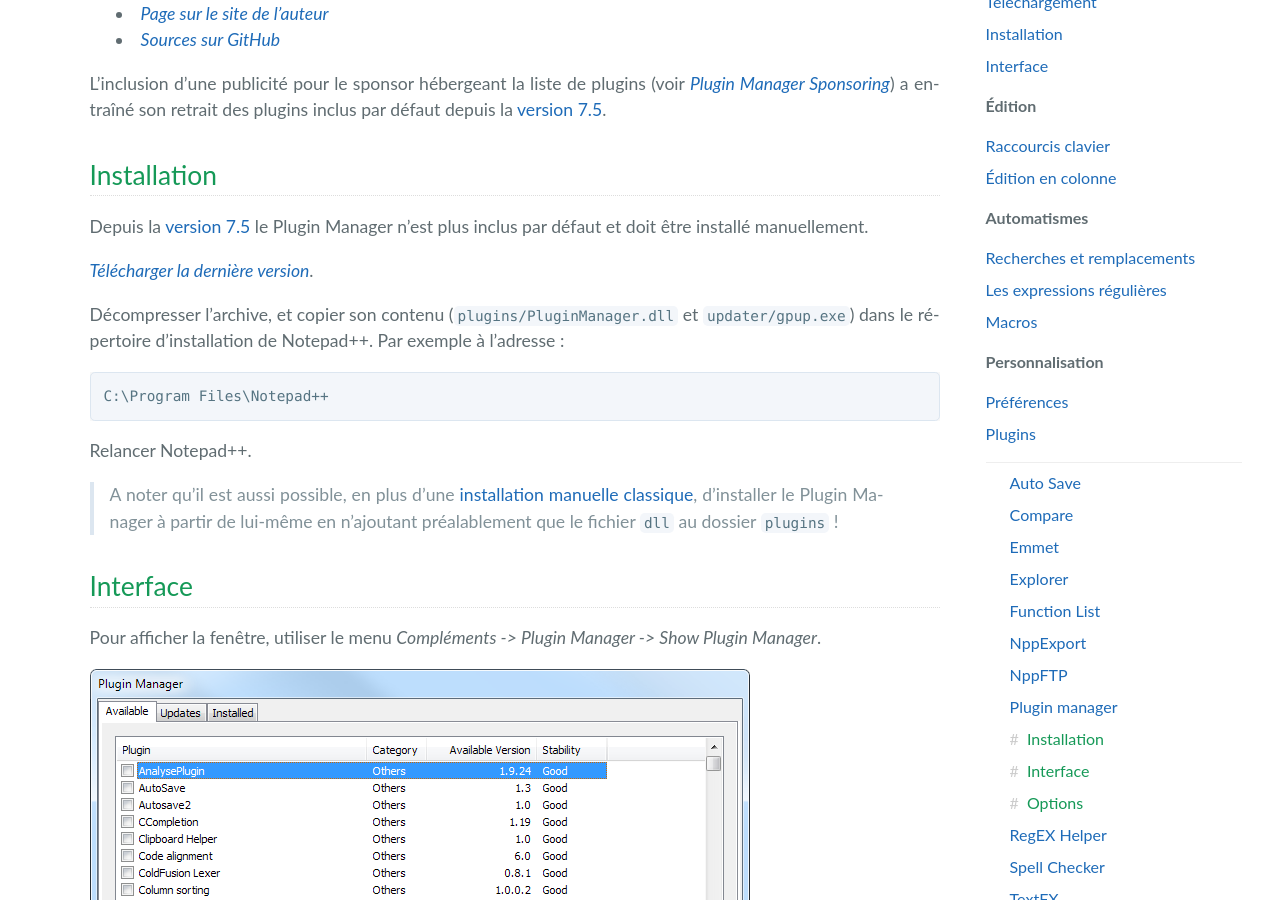
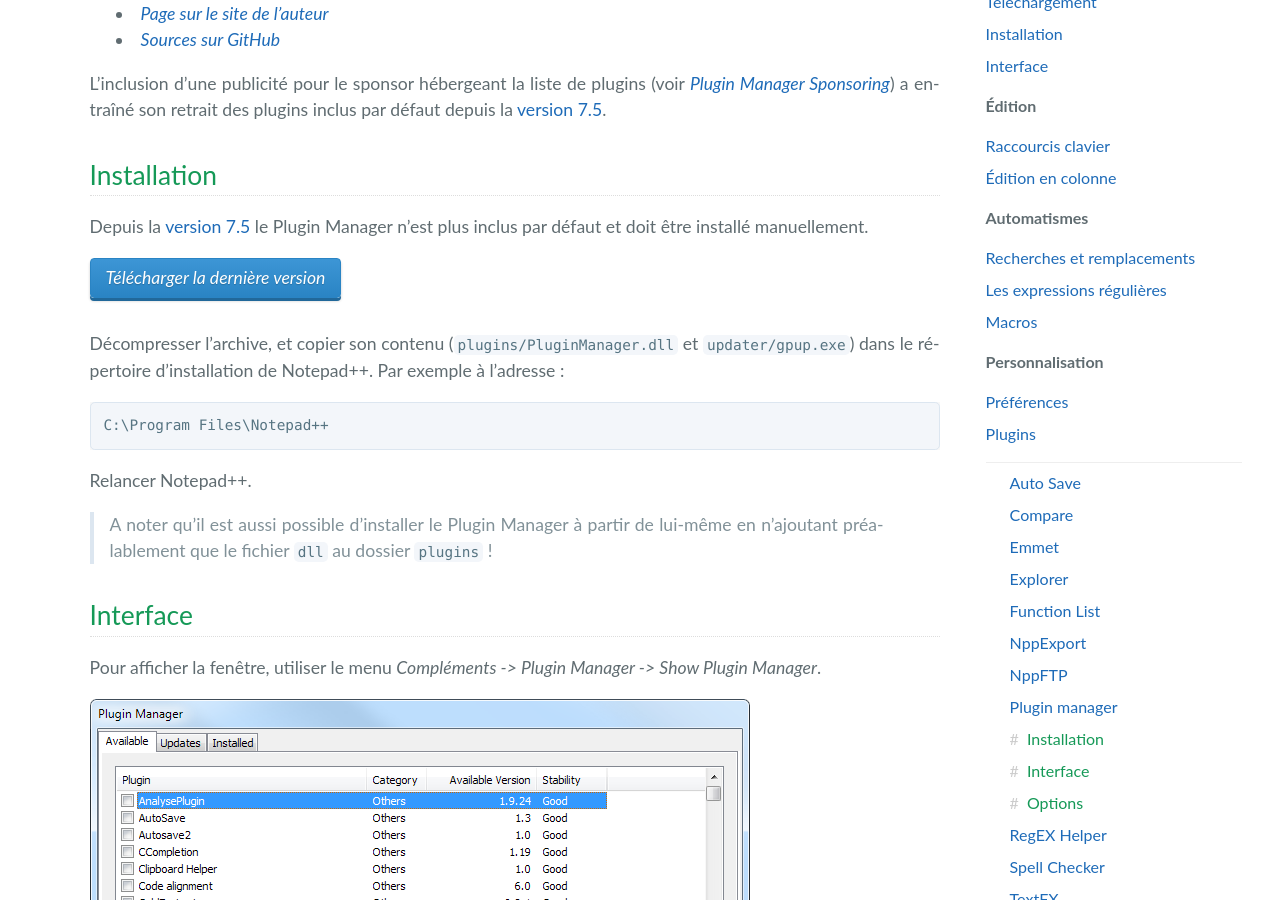
Before and after one commit to popnikos/nppmanuel, a Jekyll site: the page built from _pages/plugins/plugin-manager.md, in a window 1280 px wide and 900 px high, scrolled down 444 px. Built offline with Jekyll 4.4.1, drawn with Linux system fonts in a browser that asks for light colours.

Commit message:
improve plugin manager UX

```diff
--- a/_pages/plugins/plugin-manager.md
+++ b/_pages/plugins/plugin-manager.md
@@ -17,7 +17,7 @@ L'inclusion d'une publicité pour le sponsor hébergeant la liste de plugins (vo
 
 Depuis la [version 7.5](historique-des-versions.md) le Plugin Manager n'est plus inclus par défaut et doit être installé manuellement.
 
-[Télécharger la dernière version](https://github.com/bruderstein/nppPluginManager/releases).
+[Télécharger la dernière version](https://github.com/bruderstein/nppPluginManager/releases){:.btn-call}
 
 Décompresser l'archive, et copier son contenu (`plugins/PluginManager.dll` et `updater/gpup.exe`) dans le répertoire d'installation de Notepad++. Par exemple à l'adresse :
 
@@ -25,7 +25,7 @@ Décompresser l'archive, et copier son contenu (`plugins/PluginManager.dll` et `
 
 Relancer Notepad++.
 
-> A noter qu'il est aussi possible, en plus d'une [installation manuelle classique](../plugins.md#installation-manuelle), d’installer le Plugin Manager à partir de lui-même en n'ajoutant préalablement que le fichier `dll` au dossier `plugins` !
+> A noter qu'il est aussi possible d’installer le Plugin Manager à partir de lui-même en n'ajoutant préalablement que le fichier `dll` au dossier `plugins` !
 
 ## Interface
 
```
